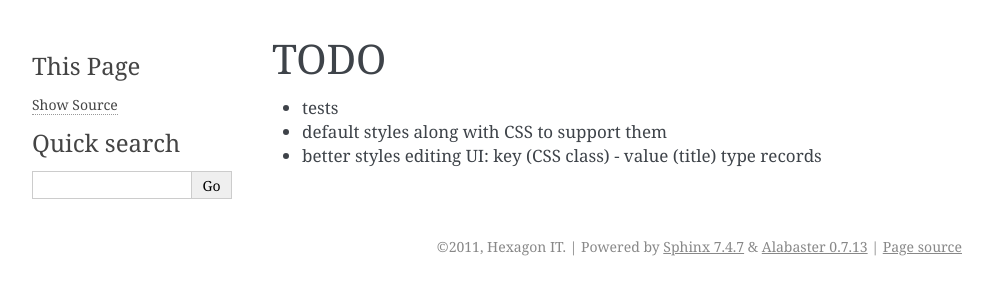
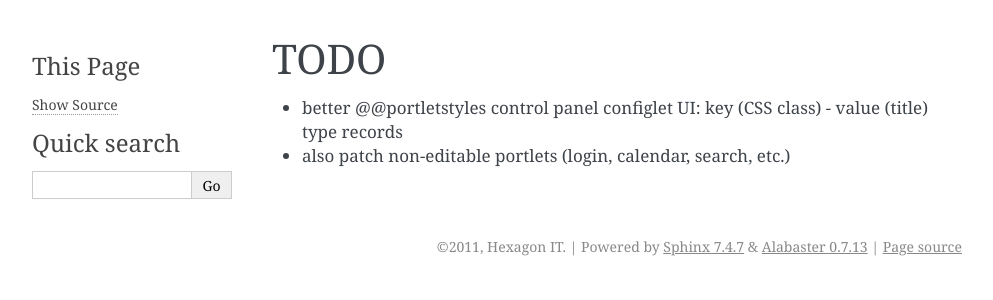
Before and after one commit to hexagonit/hexagonit.portletstyle, a Sphinx documentation site: the page built from hexagonit/portletstyle/docs/FUTURE.rst, in a window 1280 px wide. Shown: the top 300 px of the page, without its empty margins (148-1141 px from the left). Built offline with Sphinx 7.4.7, drawn with Linux system fonts in a browser that asks for light colours.

Commit message:
pimping credits and todo

```diff
--- a/hexagonit/portletstyle/docs/FUTURE.rst
+++ b/hexagonit/portletstyle/docs/FUTURE.rst
@@ -1,6 +1,6 @@
 TODO
 ====
 
-* tests
-* default styles along with CSS to support them
-* better styles editing UI: key (CSS class) - value (title) type records
+* better @@portletstyles control panel configlet UI: key (CSS class) - value
+  (title) type records
+* also patch non-editable portlets (login, calendar, search, etc.)
```
Also changed, not shown: hexagonit/portletstyle/docs/CREDITS.rst (line endings or trailing spaces).
